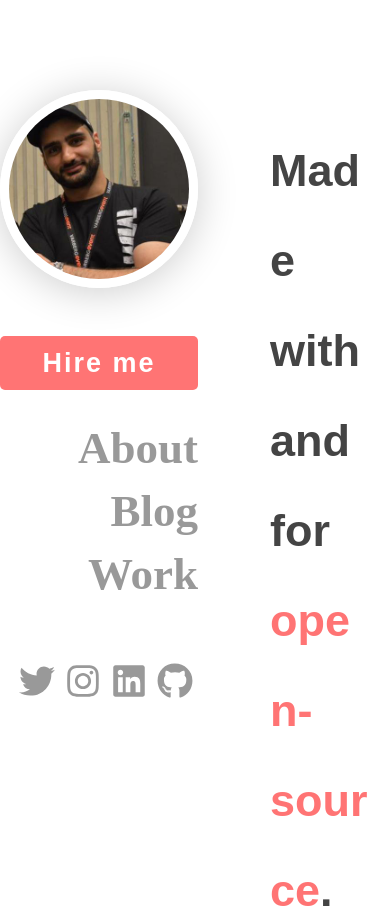
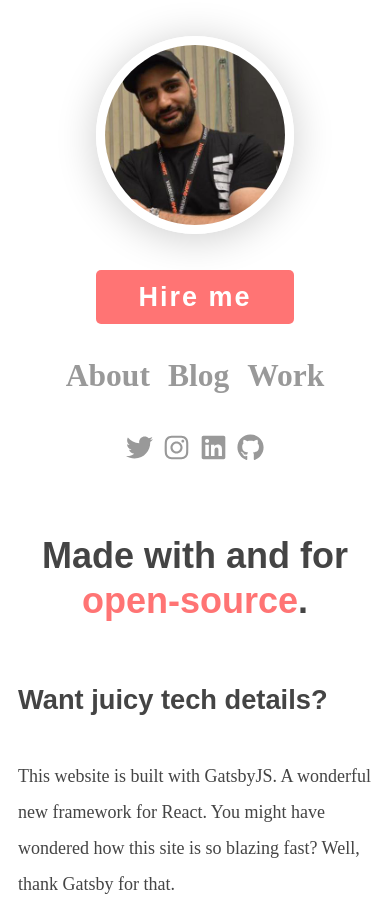
Before and after one commit to shahin8r/shahin.tech, a Gatsby site: page /built-with in a window 390 px wide. Shown: the top 919 px of the page. Built offline with nearby package versions, Linux system fonts and the light colour scheme; Gatsby itself is replaced by a stand-in of ours.

Commit message:
refactored css to mobile first

```diff
--- a/src/components/Avatar.js
+++ b/src/components/Avatar.js
@@ -1,13 +1,14 @@
 import Styled from 'styled-components'
 
 const Avatar = Styled.img`
+  display: block;
+  margin: 2rem auto;
   border-radius: 50%;
   overflow: hidden;
   width: 11rem;
   height: 11rem;
   box-shadow: 0px 4px 40px 0px rgba(0, 0, 0, 0.2);
   border: 0.5rem solid #fff;
-  display: inline-block;
   box-sizing: border-box;
 `
 
--- a/src/components/HeaderTitle.js
+++ b/src/components/HeaderTitle.js
@@ -4,10 +4,10 @@ import Colors from '../colors'
 
 const HeaderTitle = Styled.h1`
   color: ${Colors.text};
-  font-size: 2.5rem;
-  margin-top: 0;
-  line-height: 5rem;
-  margin-bottom: 5.5rem;
+  font-size: 2rem;
+  line-height: 2.5rem;
+  margin: 2rem 0 3rem;
+  text-align: center;
 
   strong {
     color: ${Colors.primary};
--- a/src/components/Menu.js
+++ b/src/components/Menu.js
@@ -8,12 +8,14 @@ import SocialIcons from './SocialIcons'
 const Menu = Styled.ul`
   list-style: none;
   padding: 0;
-  margin: 0;
+  margin: 0 auto;
 `
 
 const MenuItem = Styled.li`
+  display: inline-block;
+  margin: 0 0.5rem;
   line-height: 100%;
-  font-size: 2.5rem;
+  font-size: 1.75rem;
   font-weight: bold;
 
   a {
--- a/src/components/Project.js
+++ b/src/components/Project.js
@@ -4,7 +4,7 @@ import Styled from 'styled-components'
 import ProjectBadge from './ProjectBadge'
 
 const ProjectWrapper = Styled.article`
-  flex: 0 0 48%;
+  display: block;
   margin: 1rem 0;
   overflow: hidden;
   border-radius: 8px;
@@ -14,6 +14,7 @@ const ProjectWrapper = Styled.article`
 
 const ProjectImage = Styled.img`
   max-width: 100%;
+  width: 100%;
   height: auto;
   border: 1px solid #fafafa;
 `
--- a/src/components/SocialIcons.js
+++ b/src/components/SocialIcons.js
@@ -6,13 +6,13 @@ import Colors from '../colors'
 const ListSocial = Styled.ul`
   background: 'red';
   list-style: none;
-  margin: 3em 0 0;
+  margin: 1.5em 0 0;
   padding: 0;
 
   li {
     display: inline-block;
     margin: 0 5px;
-    font-size: 2rem;
+    font-size: 1.5rem;
 
     a {
       color: ${Colors.menu};
--- a/src/layout.js
+++ b/src/layout.js
@@ -10,28 +10,27 @@ import Menu from './components/Menu'
 import HeaderTitle from './components/HeaderTitle'
 
 const Layout = Styled.div`
-  display: flex;
-  flex-wrap: wrap;
+  display: block;
   max-width: 980px;
   padding: 0;
-  margin: 5rem auto;
-  color: ${Colors.text}
+  margin: 2rem auto;
+  color: ${Colors.text};
 `
 
 const Sidebar = Styled.aside`
-  flex: 1;
-  text-align: right;
+  display: block;
+  text-align: center;
 `
 
 const Main = Styled.main`
-  flex: 5;
+  display: block;
   vertical-align: top;
-  padding: 2rem 1rem 2rem 4rem;
+  padding: 1rem;
   max-width: 100%;
   min-width: 0;
 
   h2 {
-    line-height: 3rem;
+    line-height: 2.5rem;
   }
 
   a {
@@ -46,7 +45,7 @@ const Main = Styled.main`
 `
 
 const Footer = Styled.footer`
-  flex: 1 1 100%;
+  display: block;
   margin-top: 2rem;
   font-size: 0.8rem;
   color: #ccc;
--- a/src/pages/work.js
+++ b/src/pages/work.js
@@ -7,9 +7,6 @@ import Project from '../components/Project'
 import SEO from '../components/SEO'
 
 const ProjectsWrapper = Styled.div`
-  display: flex;
-  flex-wrap: wrap;
-  justify-content: space-between;
 `
 
 const Work = ({ data }) => {
```
